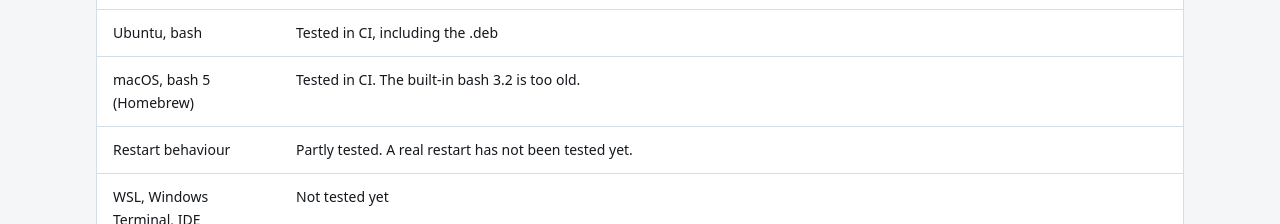
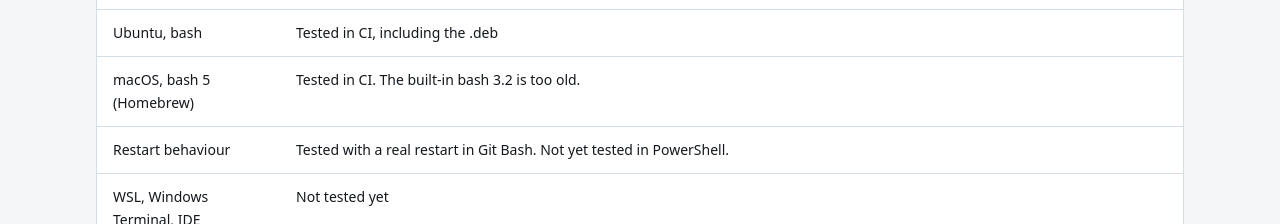
Before and after one commit to abinaze/tstamp, a plain HTML site: page site/index.html in a window 1280 px wide. Shown: the part 3380-3604 px from the top of the page. Drawn offline with Linux system fonts and the light colour scheme; no server answers.

Commit message:
docs(site): the real restart was tested in Git Bash

```diff
--- a/site/index.html
+++ b/site/index.html
@@ -159,7 +159,7 @@ Build failed.
         <tr><td>Windows, Git Bash</td><td>Tested in CI, including the installer</td></tr>
         <tr><td>Ubuntu, bash</td><td>Tested in CI, including the .deb</td></tr>
         <tr><td>macOS, bash 5 (Homebrew)</td><td>Tested in CI. The built-in bash 3.2 is too old.</td></tr>
-        <tr><td>Restart behaviour</td><td>Partly tested. A real restart has not been tested yet.</td></tr>
+        <tr><td>Restart behaviour</td><td>Tested with a real restart in Git Bash. Not yet tested in PowerShell.</td></tr>
         <tr><td>WSL, Windows Terminal, IDE terminals</td><td>Not tested yet</td></tr>
         <tr><td>zsh (macOS default), fish</td><td>Not supported yet</td></tr>
         <tr><td>PowerShell, CMD</td><td>PowerShell 5.1 is tracked automatically (tested in CI and by hand). The CMD window is not tracked on its own; typing <code>tstamp</code> there starts a tracked session (experimental), <code>tstamp run COMMAND</code> times one command, and the optional Clink add-on tracks the real window. PowerShell 7 is not tested yet.</td></tr>
```
